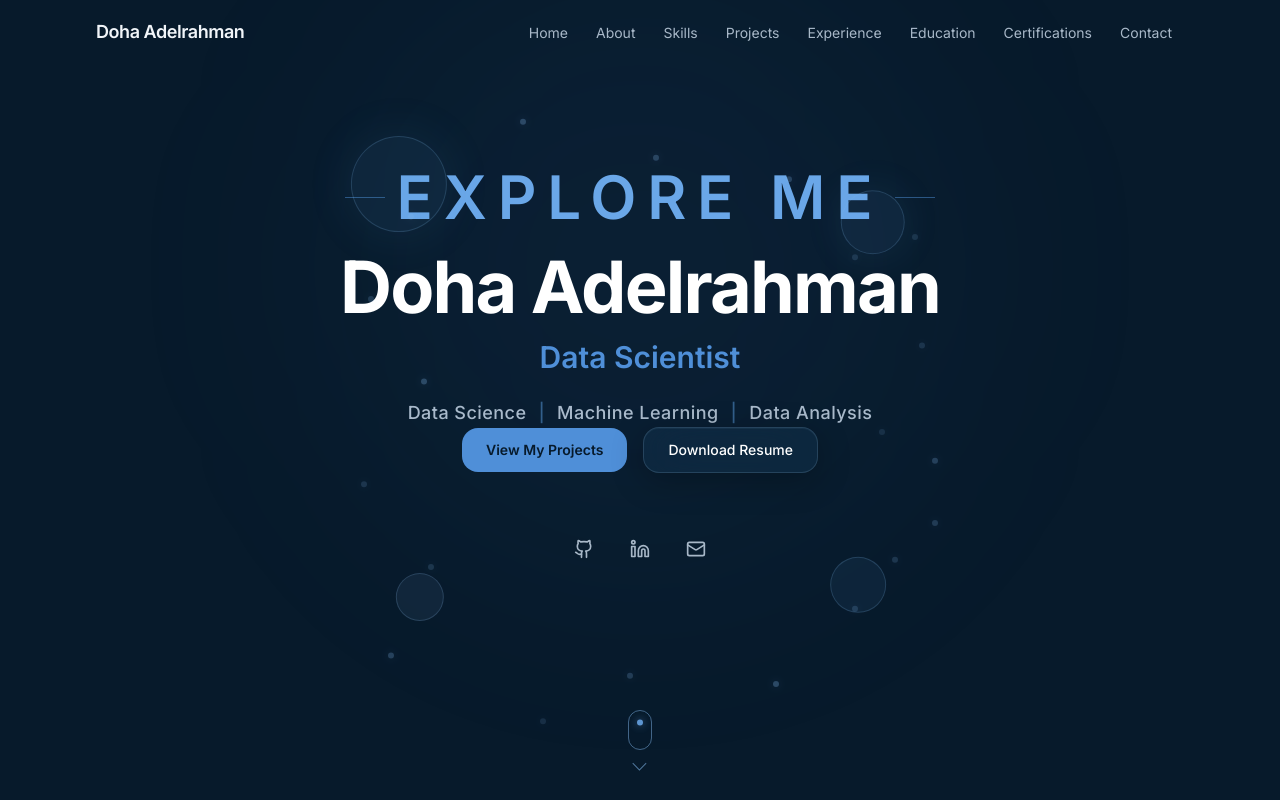
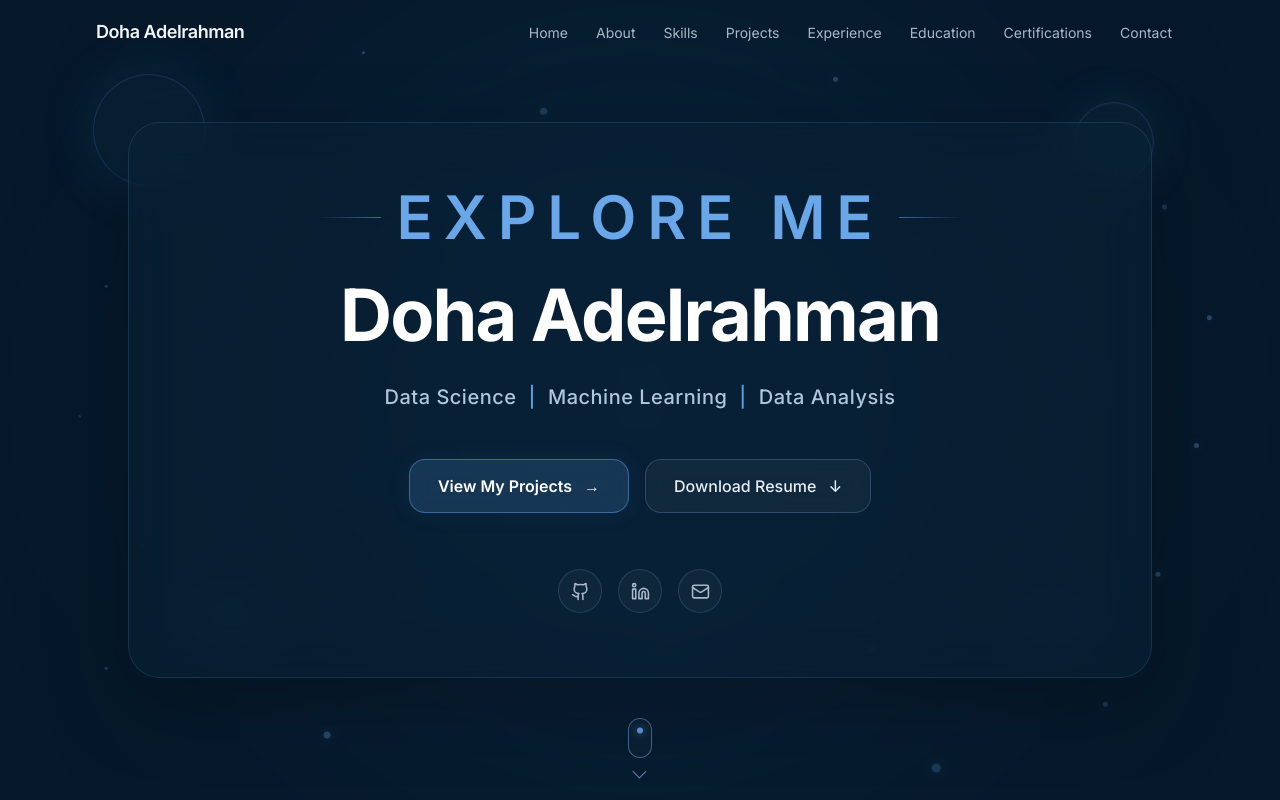
Before and after one commit to DohaAbdelrahman/Doha, a Next.js app: page / in a window 1280 px wide. Shown: the top 800 px of the page. Built offline with nearby package versions, Linux system fonts and the light colour scheme.

Commit message:
update hero

```diff
--- a/src/sections/HeroSection.tsx
+++ b/src/sections/HeroSection.tsx
@@ -3,207 +3,428 @@
 import { motion } from "framer-motion";
 import { Github, Linkedin, Mail } from "lucide-react";
 
-import { profile} from "@/data/portfolio";
-
-
+import { profile } from "@/data/portfolio";
 
 export default function HeroSection() {
-  const scrollToProjects = () => document.querySelector("#projects")?.scrollIntoView({ behavior: "smooth" });
-  const scrollToContact = () => document.querySelector("#contact")?.scrollIntoView({ behavior: "smooth" });
+  const scrollToProjects = () =>
+    document.querySelector("#projects")?.scrollIntoView({
+      behavior: "smooth",
+    });
 
   return (
-    <section id="home" className="relative min-h-screen flex items-center justify-center overflow-hidden bg-[#071A2B]">
+    <section
+      id="home"
+      className="relative min-h-screen flex items-center justify-center overflow-hidden bg-[#06192A]"
+    >
+      {/* =========================================================
+          BACKGROUND
+      ========================================================= */}
 
+      {/* Soft central glow */}
+      <div className="absolute left-1/2 top-1/2 -translate-x-1/2 -translate-y-1/2 w-[700px] h-[700px] rounded-full bg-[#2D78C8]/10 blur-[150px] pointer-events-none" />
 
-      {/* Subtle radial glow behind content */}
-      <div className="absolute top-1/3 left-1/2 -translate-x-1/2 -translate-y-1/2 w-[600px] h-[600px] rounded-full bg-[#4F8FD8]/5 blur-[120px] pointer-events-none" />
-      <div className="relative z-10 max-w-6xl mx-auto px-4 sm:px-6 lg:px-8 py-32 text-center">
+      {/* =========================================================
+          FLOATING ORBS
+      ========================================================= */}
 
-
-
-        {/* Floating Orb Field */}
       <div className="absolute inset-0 overflow-hidden pointer-events-none">
 
-          {/* Large soft orbs */}
+        {/* Large Orb - Top Left */}
         <motion.div
-            className="absolute w-24 h-24 rounded-full border border-[#7FB2E5]/20 bg-[#5B9FE3]/8 shadow-[0_0_50px_rgba(91,159,227,0.10)]"
-            style={{ top: "12%", left: "8%" }}
+          className="absolute w-28 h-28 rounded-full border border-[#5B9FE3]/20 bg-[#5B9FE3]/5 backdrop-blur-sm shadow-[0_0_60px_rgba(91,159,227,0.12)]"
+          style={{ top: "8%", left: "8%" }}
           animate={{
-              x: [0, 25, -15, 10, 0],
+            x: [0, 25, -15, 15, 0],
             y: [0, -20, 15, -10, 0],
           }}
-            transition={{ duration: 12, repeat: Infinity, ease: "easeInOut" }}
+          transition={{
+            duration: 12,
+            repeat: Infinity,
+            ease: "easeInOut",
+          }}
         />
 
+        {/* Large Orb - Top Right */}
         <motion.div
-            className="absolute w-16 h-16 rounded-full border border-[#7FB2E5]/20 bg-[#6AA7E8]/8 shadow-[0_0_40px_rgba(106,167,232,0.10)]"
-            style={{ top: "20%", right: "9%" }}
+          className="absolute w-20 h-20 rounded-full border border-[#6AA7E8]/20 bg-[#6AA7E8]/5 backdrop-blur-sm shadow-[0_0_50px_rgba(106,167,232,0.12)]"
+          style={{ top: "13%", right: "10%" }}
           animate={{
             x: [0, -20, 15, -10, 0],
             y: [0, 20, -15, 10, 0],
           }}
-            transition={{ duration: 10, repeat: Infinity, ease: "easeInOut" }}
-          />
-
-          <motion.div
-            className="absolute w-12 h-12 rounded-full border border-[#8BBBE8]/20 bg-[#8BBBE8]/8"
-            style={{ bottom: "18%", left: "11%" }}
-            animate={{
-              x: [0, 20, -10, 15, 0],
-              y: [0, -15, 20, -10, 0],
-            }}
-            transition={{ duration: 9, repeat: Infinity, ease: "easeInOut" }}
-          />
-
-          <motion.div
-            className="absolute w-14 h-14 rounded-full border border-[#7FB2E5]/20 bg-[#5B9FE3]/8"
-            style={{ bottom: "20%", right: "12%" }}
-            animate={{
-              x: [0, -15, 10, -20, 0],
-              y: [0, 15, -20, 10, 0],
-            }}
-            transition={{ duration: 11, repeat: Infinity, ease: "easeInOut" }}
-          />
-
-          {/* Many small floating particles */}
-          {[
-            ["12%", "32%"],
-            ["18%", "72%"],
-            ["25%", "15%"],
-            ["30%", "82%"],
-            ["36%", "9%"],
-            ["42%", "92%"],
-            ["48%", "17%"],
-            ["54%", "86%"],
-            ["61%", "8%"],
-            ["67%", "94%"],
-            ["73%", "18%"],
-            ["78%", "82%"],
-            ["84%", "12%"],
-            ["90%", "70%"],
-            ["94%", "35%"],
-            ["15%", "52%"],
-            ["27%", "91%"],
-            ["72%", "88%"],
-            ["87%", "48%"],
-            ["57%", "94%"],
-          ].map(([top, left], index) => (
-            <motion.span
-              key={index}
-              className="absolute w-1.5 h-1.5 rounded-full bg-[#7FB2E5]/45 shadow-[0_0_10px_rgba(127,178,229,0.25)]"
-              style={{ top, left }}
-              animate={{
-                y: [0, -8, 0, 8, 0],
-                opacity: [0.3, 0.7, 0.35, 0.6, 0.3],
-              }}
           transition={{
-                duration: 3 + (index % 4),
+            duration: 11,
             repeat: Infinity,
-                delay: index * 0.15,
             ease: "easeInOut",
           }}
         />
-          ))}
 
+        {/* Medium Orb - Bottom Left */}
+        <motion.div
+          className="absolute w-16 h-16 rounded-full border border-[#7FB2E5]/20 bg-[#7FB2E5]/5 backdrop-blur-sm"
+          style={{ bottom: "18%", left: "14%" }}
+          animate={{
+            x: [0, 20, -10, 15, 0],
+            y: [0, -15, 15, -8, 0],
+          }}
+          transition={{
+            duration: 9,
+            repeat: Infinity,
+            ease: "easeInOut",
+          }}
+        />
+
+        {/* Medium Orb - Bottom Right */}
+        <motion.div
+          className="absolute w-14 h-14 rounded-full border border-[#7FB2E5]/20 bg-[#7FB2E5]/5 backdrop-blur-sm"
+          style={{ bottom: "20%", right: "15%" }}
+          animate={{
+            x: [0, -15, 10, -10, 0],
+            y: [0, 15, -15, 10, 0],
+          }}
+          transition={{
+            duration: 10,
+            repeat: Infinity,
+            ease: "easeInOut",
+          }}
+        />
+
+        {/* Many Small Floating Orbs */}
+        {[
+          [7, 28],
+          [10, 65],
+          [14, 42],
+          [18, 82],
+          [22, 16],
+          [25, 91],
+          [29, 35],
+          [32, 72],
+          [36, 8],
+          [40, 94],
+          [44, 18],
+          [48, 84],
+          [52, 6],
+          [56, 93],
+          [60, 27],
+          [64, 78],
+          [68, 11],
+          [72, 90],
+          [76, 34],
+          [80, 68],
+          [84, 8],
+          [88, 86],
+          [92, 25],
+          [95, 73],
+          [30, 55],
+          [46, 52],
+          [63, 48],
+          [78, 52],
+        ].map(([top, left], index) => {
+          const size = 3 + (index % 4) * 2;
+
+          return (
+            <motion.span
+              key={index}
+              className="absolute rounded-full bg-[#6AA7E8]/50 shadow-[0_0_12px_rgba(106,167,232,0.35)]"
+              style={{
+                top: `${top}%`,
+                left: `${left}%`,
+                width: `${size}px`,
+                height: `${size}px`,
+              }}
+              animate={{
+                y: [0, -10, 7, -5, 0],
+                x: [0, 5, -5, 4, 0],
+                opacity: [0.25, 0.75, 0.35, 0.65, 0.25],
+              }}
+              transition={{
+                duration: 4 + (index % 5),
+                repeat: Infinity,
+                delay: index * 0.12,
+                ease: "easeInOut",
+              }}
+            />
+          );
+        })}
       </div>
+
+      {/* =========================================================
+          GLASS CONTENT
+      ========================================================= */}
+
+      <div
+        className="
+          relative
+          z-10
+          w-[92%]
+          max-w-5xl
+          mx-auto
+          px-6
+          sm:px-10
+          lg:px-16
+          py-14
+          sm:py-16
+          text-center
+
+          rounded-[32px]
+
+          bg-[#0A2237]/45
+          backdrop-blur-xl
+
+          border
+          border-[#7FB2E5]/15
+
+          shadow-[0_25px_80px_rgba(0,0,0,0.25)]
+        "
+      >
+
+        {/* =========================================================
+            EXPLORE ME
+        ========================================================= */}
 
         <motion.div
           initial={{ opacity: 0, y: 15 }}
           animate={{ opacity: 1, y: 0 }}
-          transition={{ duration: 0.7, delay: 0.2 }}
-          className="flex items-center justify-center gap-3 mb-6"
+          transition={{ duration: 0.7 }}
+          className="flex items-center justify-center gap-4 mb-8"
         >
-          <span className="w-10 h-px bg-[#4F8FD8]/50" />
+          <span className="hidden sm:block w-16 h-px bg-gradient-to-r from-transparent to-[#5B9FE3]/60" />
 
-          <span className="text-[#6AA7E8] text-4xl sm:text-5xl md:text-6xl font-semibold tracking-[0.18em]">
+          <span
+            className="
+              text-[#6AA7E8]
+              text-3xl
+              sm:text-4xl
+              md:text-5xl
+              lg:text-6xl
+              font-semibold
+              tracking-[0.18em]
+            "
+          >
             EXPLORE ME
           </span>
 
-          <span className="w-10 h-px bg-[#4F8FD8]/50" />
+          <span className="hidden sm:block w-16 h-px bg-gradient-to-l from-transparent to-[#5B9FE3]/60" />
         </motion.div>
 
+        {/* =========================================================
+            NAME
+        ========================================================= */}
 
         <motion.h1
           initial={{ opacity: 0, y: 20 }}
           animate={{ opacity: 1, y: 0 }}
-          transition={{ duration: 0.6, delay: 0.35 }}
-          className="text-4xl sm:text-5xl md:text-6xl lg:text-7xl font-bold text-white mb-4 tracking-tight"
+          transition={{ duration: 0.7, delay: 0.15 }}
+          className="
+            text-4xl
+            sm:text-5xl
+            md:text-6xl
+            lg:text-7xl
+            font-bold
+            tracking-tight
+            text-white
+            mb-8
+          "
         >
           {profile.name}
         </motion.h1>
 
-        <motion.h2
-          initial={{ opacity: 0, y: 20 }}
-          animate={{ opacity: 1, y: 0 }}
-          transition={{ duration: 0.6, delay: 0.5 }}
-          className="text-xl sm:text-2xl md:text-3xl font-semibold text-[#4F8FD8] mb-6"
-        >
-          {profile.title}
-        </motion.h2>
-
-
+        {/* =========================================================
+            SPECIALIZATION
+        ========================================================= */}
 
         <motion.p
           initial={{ opacity: 0, y: 15 }}
           animate={{ opacity: 1, y: 0 }}
-          transition={{ duration: 0.7, delay: 0.45 }}
+          transition={{ duration: 0.7, delay: 0.3 }}
           className="
-            mt-6
             text-base
             sm:text-lg
+            md:text-xl
             font-medium
             tracking-wide
-            text-[#A9BACB]
+            text-[#B8C9D9]
+            mb-12
           "
         >
-          Data Science
-          <span className="mx-3 text-[#5B9FE3]/50">|</span>
-          Machine Learning
-          <span className="mx-3 text-[#5B9FE3]/50">|</span>
-          Data Analysis
+          <span className="text-[#AFC7DC]">Data Science</span>
+
+          <span className="mx-3 text-[#5B9FE3]">|</span>
+
+          <span className="text-[#AFC7DC]">Machine Learning</span>
+
+          <span className="mx-3 text-[#5B9FE3]">|</span>
+
+          <span className="text-[#AFC7DC]">Data Analysis</span>
         </motion.p>
 
-        {/* CTA Buttons */}
+        {/* =========================================================
+            BUTTONS
+        ========================================================= */}
+
         <motion.div
           initial={{ opacity: 0, y: 20 }}
           animate={{ opacity: 1, y: 0 }}
-          transition={{ duration: 0.6, delay: 0.95 }}
-          className="flex flex-wrap items-center justify-center gap-4 mb-14"
+          transition={{ duration: 0.7, delay: 0.45 }}
+          className="flex flex-col sm:flex-row items-center justify-center gap-4 mb-14"
         >
+
+          {/* View Projects */}
           <button
             onClick={scrollToProjects}
-            className="inline-flex items-center gap-2 px-6 py-3 bg-[#4F8FD8] text-[#071A2B] rounded-xl text-sm font-semibold hover:bg-[#6AA7E8] transition-colors duration-200 hover-lift"
+            className="
+              group
+              inline-flex
+              items-center
+              justify-center
+              gap-3
+
+              w-full
+              sm:w-auto
+
+              min-w-[210px]
+
+              px-7
+              py-3.5
+
+              rounded-xl
+
+              bg-[#4F8FD8]/20
+              backdrop-blur-md
+
+              border
+              border-[#5B9FE3]/50
+
+              text-white
+              font-semibold
+
+              shadow-[0_0_25px_rgba(79,143,216,0.08)]
+
+              transition-all
+              duration-300
+
+              hover:bg-[#4F8FD8]/30
+              hover:border-[#6AA7E8]
+              hover:shadow-[0_0_30px_rgba(79,143,216,0.20)]
+              hover:-translate-y-1
+            "
           >
             View My Projects
+
+            <span className="transition-transform duration-300 group-hover:translate-x-1">
+              →
+            </span>
           </button>
+
+          {/* Download Resume */}
           <a
             href={profile.resumeUrl}
-            className="inline-flex items-center gap-2 px-6 py-3 glass text-white rounded-xl text-sm font-medium hover-glass"
+            className="
+              group
+              inline-flex
+              items-center
+              justify-center
+              gap-3
+
+              w-full
+              sm:w-auto
+
+              min-w-[210px]
+
+              px-7
+              py-3.5
+
+              rounded-xl
+
+              bg-white/[0.04]
+              backdrop-blur-md
+
+              border
+              border-[#7FB2E5]/25
+
+              text-[#E5EDF5]
+              font-medium
+
+              transition-all
+              duration-300
+
+              hover:bg-white/[0.08]
+              hover:border-[#7FB2E5]/50
+              hover:-translate-y-1
+            "
           >
             Download Resume
+
+            <span className="transition-transform duration-300 group-hover:translate-y-0.5">
+              ↓
+            </span>
           </a>
         </motion.div>
 
+        {/* =========================================================
+            SOCIAL LINKS
+        ========================================================= */}
 
-        {/* Social Links */}
         <motion.div
           initial={{ opacity: 0 }}
           animate={{ opacity: 1 }}
-          transition={{ duration: 0.6, delay: 1.1 }}
-          className="flex items-center justify-center gap-4 mb-16"
+          transition={{ duration: 0.7, delay: 0.6 }}
+          className="flex items-center justify-center gap-4"
         >
           {[
-            { href: profile.github, icon: <Github size={20} />, label: "GitHub" },
-            { href: profile.linkedin, icon: <Linkedin size={20} />, label: "LinkedIn" },
-            { href: `mailto:${profile.email}`, icon: <Mail size={20} />, label: "Email" },
+            {
+              href: profile.github,
+              icon: <Github size={19} />,
+              label: "GitHub",
+            },
+            {
+              href: profile.linkedin,
+              icon: <Linkedin size={19} />,
+              label: "LinkedIn",
+            },
+            {
+              href: `mailto:${profile.email}`,
+              icon: <Mail size={19} />,
+              label: "Email",
+            },
           ].map((s) => (
             <a
               key={s.label}
               href={s.href}
               target={s.label !== "Email" ? "_blank" : undefined}
-              rel={s.label !== "Email" ? "noopener noreferrer" : undefined}
-              className="p-2.5 text-[#A8B8C8] hover:text-[#4F8FD8] hover:bg-white/5 rounded-xl transition-colors duration-200 hover-icon"
+              rel={
+                s.label !== "Email"
+                  ? "noopener noreferrer"
+                  : undefined
+              }
               aria-label={s.label}
+              className="
+                flex
+                items-center
+                justify-center
+
+                w-11
+                h-11
+
+                rounded-full
+
+                bg-white/[0.03]
+                backdrop-blur-md
+
+                border
+                border-[#7FB2E5]/20
+
+                text-[#A8B8C8]
+
+                transition-all
+                duration-300
+
+                hover:text-white
+                hover:border-[#5B9FE3]/60
+                hover:bg-[#4F8FD8]/10
+                hover:shadow-[0_0_20px_rgba(79,143,216,0.15)]
+                hover:-translate-y-1
+              "
             >
               {s.icon}
             </a>
@@ -211,22 +432,78 @@ export default function HeroSection() {
         </motion.div>
       </div>
 
-      {/* Scroll Indicator */}
-        <motion.div
+      {/* =========================================================
+          SCROLL INDICATOR
+      ========================================================= */}
+
+      <motion.button
+        type="button"
+        onClick={() => {
+          const homeSection = document.querySelector("#home");
+
+          if (homeSection?.nextElementSibling) {
+            homeSection.nextElementSibling.scrollIntoView({
+              behavior: "smooth",
+              block: "start",
+            });
+          }
+        }}
         initial={{ opacity: 0 }}
         animate={{ opacity: 1 }}
         transition={{ duration: 0.8, delay: 1.2 }}
-          className="absolute bottom-8 left-1/2 -translate-x-1/2 flex flex-col items-center gap-2"
+        aria-label="Scroll to next section"
+        className="
+          absolute
+          bottom-6
+          left-1/2
+          -translate-x-1/2
+
+          flex
+          flex-col
+          items-center
+          gap-2
+
+          cursor-pointer
+        "
       >
-          <div className="w-6 h-10 rounded-full border border-[#7FB2E5]/50 flex items-start justify-center p-1.5">
+        <div
+          className="
+            w-6
+            h-10
+            rounded-full
+
+            border
+            border-[#7FB2E5]/50
+
+            flex
+            items-start
+            justify-center
+
+            p-1.5
+
+            bg-white/[0.02]
+            backdrop-blur-sm
+          "
+        >
           <motion.span
-              animate={{ y: [0, 12, 0], opacity: [1, 0.4, 1] }}
+            animate={{
+              y: [0, 12, 0],
+              opacity: [1, 0.4, 1],
+            }}
             transition={{
               repeat: Infinity,
               duration: 1.8,
               ease: "easeInOut",
             }}
-              className="w-1.5 h-1.5 rounded-full bg-[#6AA7E8] shadow-[0_0_8px_rgba(106,167,232,0.7)]"
+            className="
+              w-1.5
+              h-1.5
+              rounded-full
+
+              bg-[#6AA7E8]
+
+              shadow-[0_0_10px_rgba(106,167,232,0.8)]
+            "
           />
         </div>
 
@@ -237,10 +514,16 @@ export default function HeroSection() {
             duration: 1.8,
             ease: "easeInOut",
           }}
-            className="w-2.5 h-2.5 border-r border-b border-[#7FB2E5]/60 rotate-45"
+          className="
+            w-2.5
+            h-2.5
+            border-r
+            border-b
+            border-[#7FB2E5]/70
+            rotate-45
+          "
         />
-        </motion.div>
-
+      </motion.button>
     </section>
   );
 }
```
Lines whose indentation alone changed are shown as unchanged.
